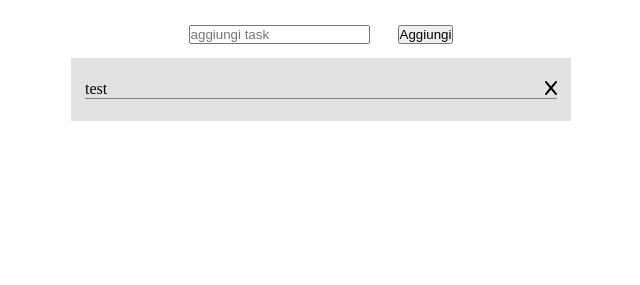
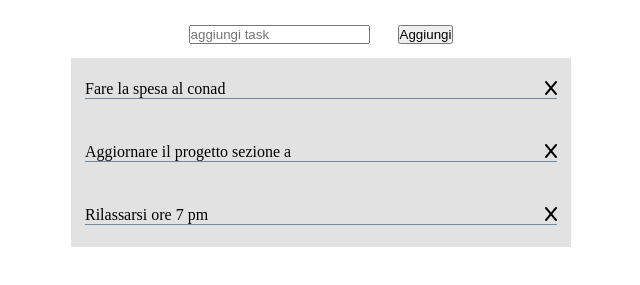
Before and after one commit to anto-iorfida/vue-todolist, a plain HTML site: page index.html in a window 1280 px wide. Shown: the part 63-348 px from the top of the page, without its empty margins (319-959 px from the left). Drawn offline with nearby package versions, Linux system fonts and the light colour scheme.

Commit message:
Feat add milestone 2

```diff
--- a/css/style.css
+++ b/css/style.css
@@ -28,7 +28,7 @@ header img {
 }
 
 /* TASK */
-.tasks{
+.template-tasks{
     max-width: 500px;
     margin: 0 auto;
     background-color: rgba(219, 219, 219, 0.807);
@@ -41,3 +41,6 @@ header img {
     justify-content: space-between;
     margin: 8px 0;
 }
+.single-task i {
+    cursor: pointer;
+}
--- a/index.html
+++ b/index.html
@@ -21,10 +21,12 @@
             <input type="text" placeholder="aggiungi task">
             <button>Aggiungi</button>
          </div>
-         <div class="tasks">
+         <div v-for="(task , index) in tasks" class="template-tasks">
             <div class="single-task">
-               <p>test</p>
-               <i class="fa-solid fa-x"></i>
+               <p>{{task.text}}</p>
+               <span @click="deleteItem(index)">
+                  <i class="fa-solid fa-x"></i>
+               </span>
             </div>
 
          </div>
--- a/js/script.js
+++ b/js/script.js
@@ -34,6 +34,8 @@ createApp({
         };
     },
     methods: {
-        // FUNCTION
+        deleteItem(indexDelete){
+            this.tasks.splice(indexDelete,1)
+        }
     }
 }).mount('#app');
```
